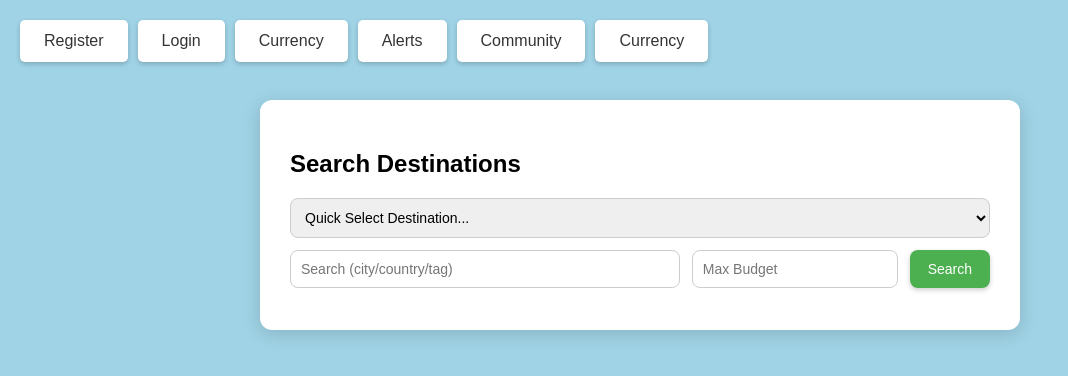
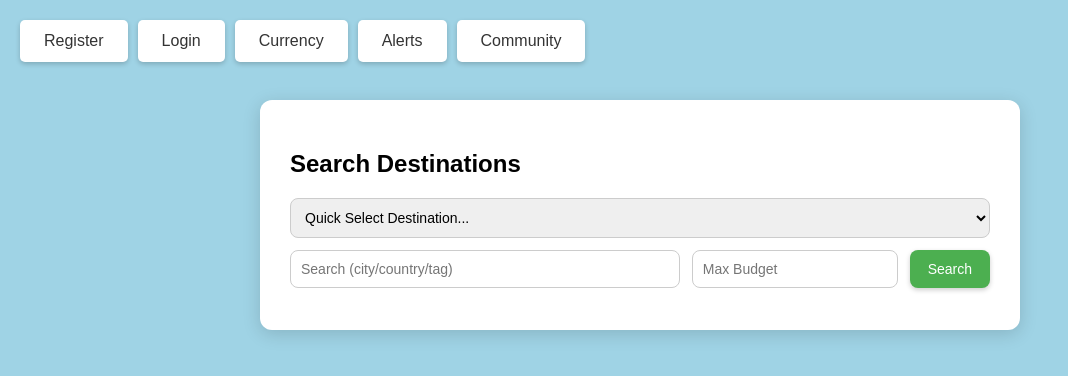
Before and after one commit to chilldude500/Senior-Project, a website: page index.html in a window 1280 px wide. Shown: the whole page, without its empty margins (0-1068 px from the left). Drawn offline with Linux system fonts and the light colour scheme.

Commit message:
updated index

```diff
--- a/index.html
+++ b/index.html
@@ -29,7 +29,7 @@
         <button onclick="window.location.href='currency.html'">Currency</button>
         <button onclick="window.location.href='alerts.html'">Alerts</button>
         <button onclick="window.location.href='members.html'">Community</button>
-        <button onclick="window.location.href='currency.html'">Currency</button>
+
     </div>
 
     <div class="wrap">
```
